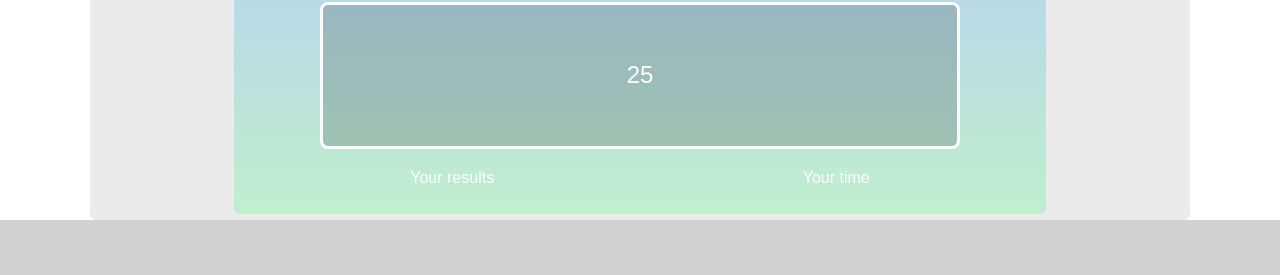
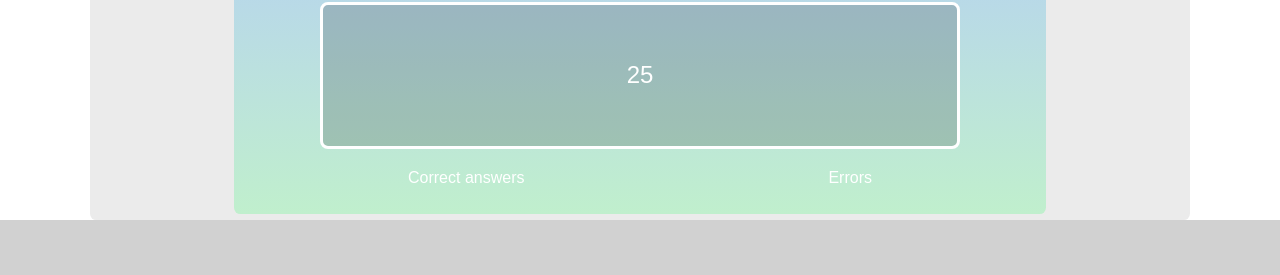
Before and after one commit to Foxelyss/Foxelyss.github.io, a Jekyll site: the page built from pages/MathGame.html, in a window 1280 px wide. Shown: the part 664-939 px from the top of the page. Built offline with Jekyll 4.4.1, drawn with Linux system fonts in a browser that asks for light colours.

Commit message:
added error counter

```diff
--- a/pages/MathGame.html
+++ b/pages/MathGame.html
@@ -19,8 +19,8 @@ title: Math 'em right!
   </div>
 
   <div style="display: flex; justify-content: space-around; padding: 1rem">
-    <div id="results" class="gameElement">Your results</div>
-    <div id="time" class="gameElement">Your time</div>
+    <div id="results" class="gameElement">Correct answers</div>
+    <div id="errors" class="gameElement">Errors</div>
   </div>
 </div>
 
@@ -33,6 +33,8 @@ title: Math 'em right!
 
   var answer = 0;
   var rightAnswersQuantity = 0;
+
+  var errors = 0;
 
   function Compute(a, b, operation) {
     switch (operation) {
@@ -84,6 +85,11 @@ title: Math 'em right!
       document.getElementById(
         "results"
       ).textContent = `Number of correct answers is ${rightAnswersQuantity}.`;
+    } else {
+      errors++;
+      document.getElementById(
+        "errors"
+      ).textContent = `Number of errors is ${errors}.`;
     }
 
     InstantiateExercise();
```
Also changed, not shown: other parts of pages/MathGame.html (+1 -2 lines).
